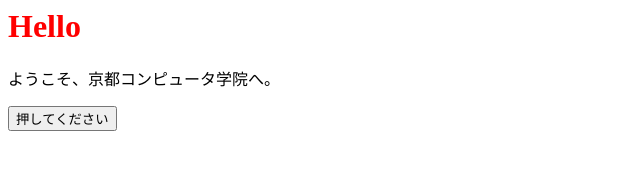
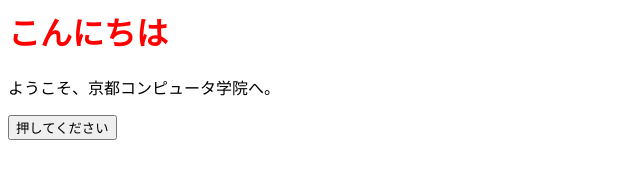
Before and after one commit to ochan22/project06, a plain HTML site: page index.html in a window 1280 px wide. Shown: the whole page, without its empty margins (0-640 px from the left). Drawn offline with Linux system fonts and the light colour scheme.

Commit message:
Change h1 text

```diff
--- a/index.html
+++ b/index.html
@@ -7,7 +7,7 @@
 </head>
 
 <body>
-    <h1>Hello</h1>
+    <h1>こんにちは</h1>
     <p>
         ようこそ、京都コンピュータ学院へ。
     </p>
```
